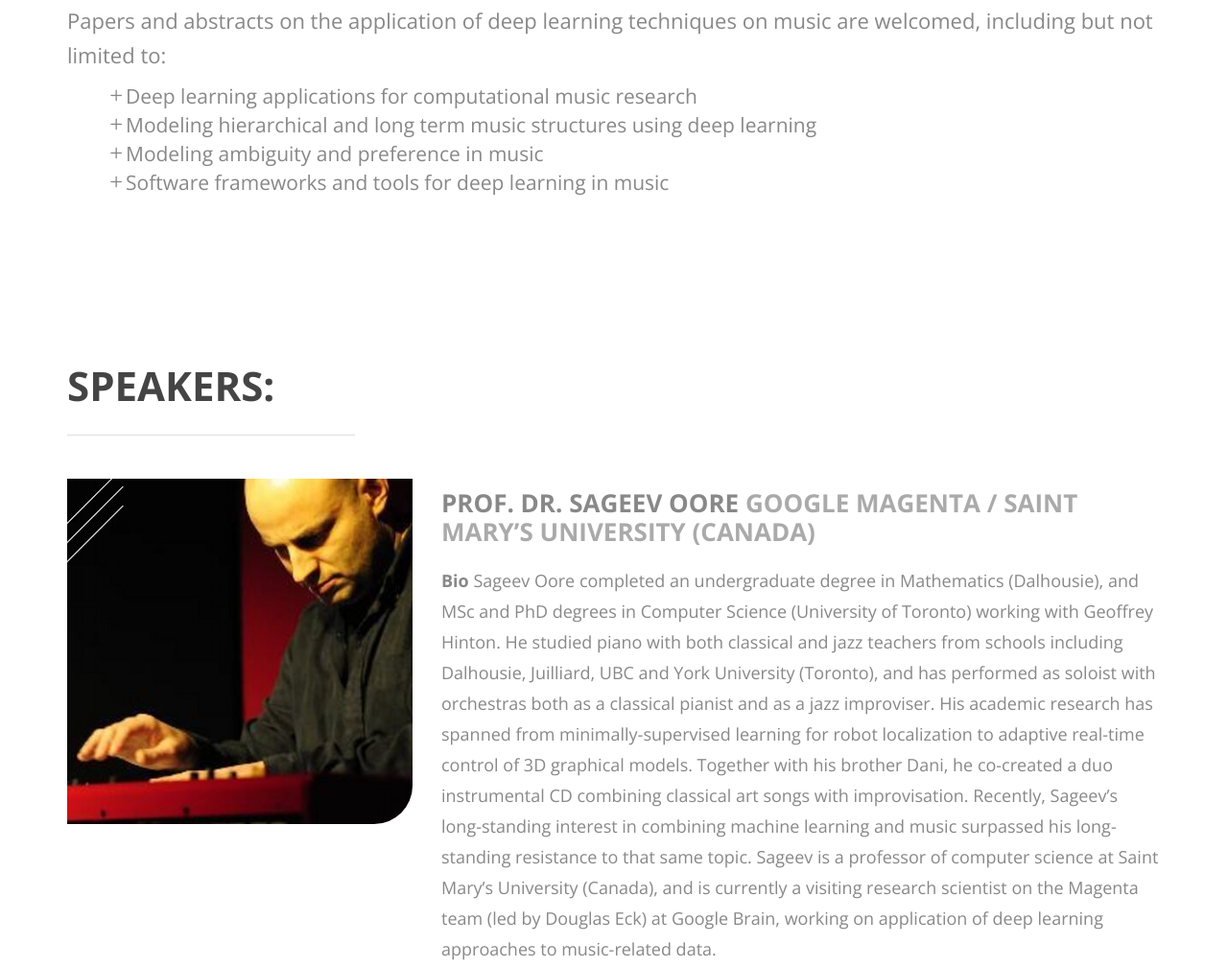
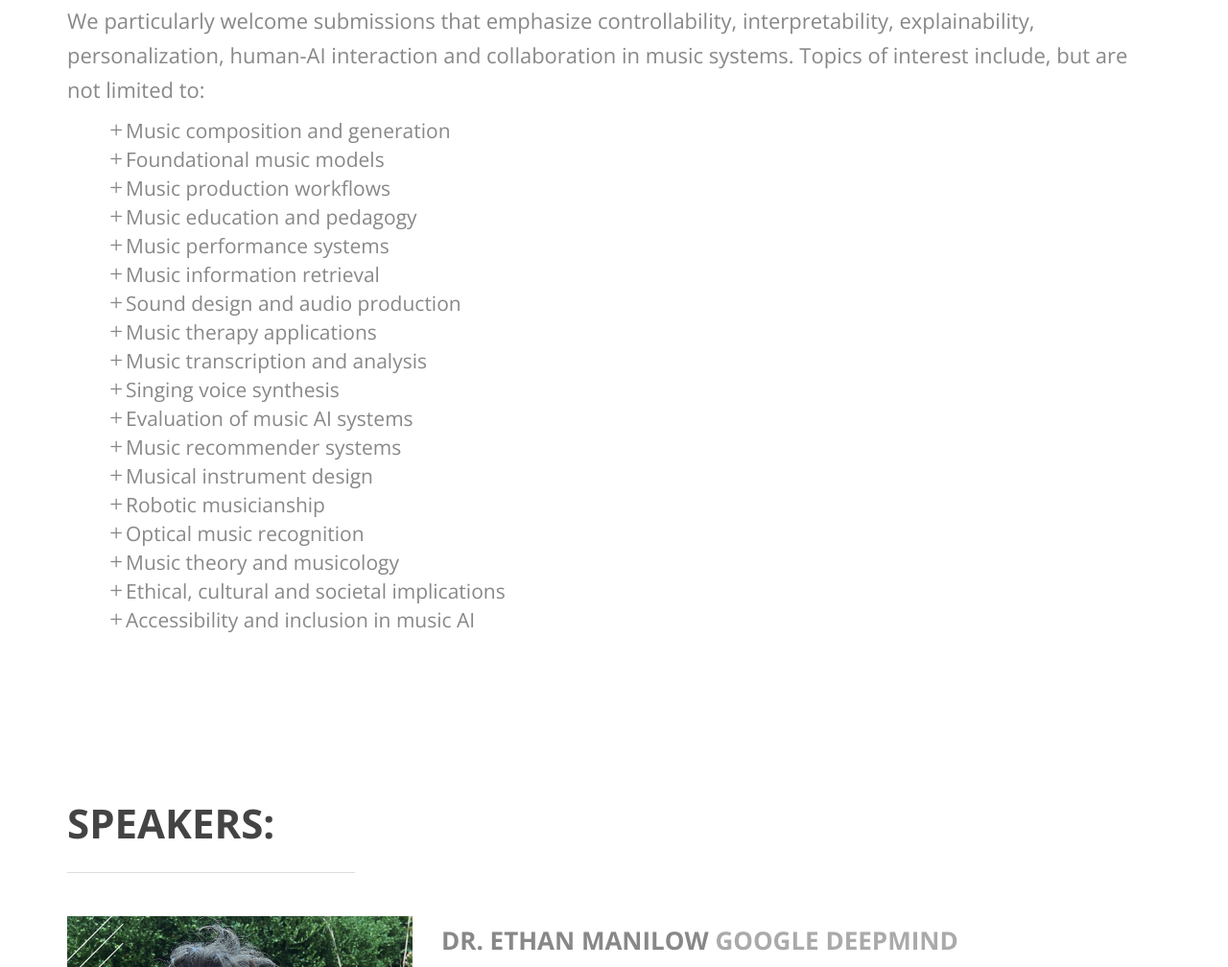
Before and after one commit to AMAAI-Lab/EAIM2026, a plain HTML site: page index.html in a window 1280 px wide. Shown: the part 1541-2549 px from the top of the page at 96% size. Drawn offline with nearby package versions, Linux system fonts and the light colour scheme.

Commit message:
added topics

```diff
--- a/index.html
+++ b/index.html
@@ -38,16 +38,6 @@
 
 <body>
 
-    <script>
-        (function(i,s,o,g,r,a,m){i['GoogleAnalyticsObject']=r;i[r]=i[r]||function(){
-         (i[r].q=i[r].q||[]).push(arguments)},i[r].l=1*new Date();a=s.createElement(o),
-         m=s.getElementsByTagName(o)[0];a.async=1;a.src=g;m.parentNode.insertBefore(a,m)
-         })(window,document,'script','https://www.google-analytics.com/analytics.js','ga');
-
-         ga('create', 'UA-2441516-22', 'auto');
-         ga('send', 'pageview');
-
-        </script>
 
 
 <!-- Loader -->
@@ -107,22 +97,29 @@
                 <div class="divider-1 wow fadeInUp block-2-box "><span></span></div>
                 <p> This full day workshop, part of a new annual series on the latest developments in AI for music, explores the emerging frontier of AI technologies that serve not just as automation tools but as collaborators in creative expression. As AI systems reshape how music is composed, performed, and produced, this workshop highlights the importance of keeping humans actively in the loop through prompt-based interfaces, multimodal workflows and other interactive AI tools. We aim to explore the latest research in human-centric AI for music and discuss how systems can empower humans to guide, steer, and shape AI outputs through intuitive interfaces, interactive workflows, interpretable systems and meaningful user-controls. While early music AI focused on fully autonomous models, the field is increasingly shifting toward co-creative and controllable systems, reflecting growing recognition that meaningful musical outcomes arise through human-machine collaboration. As the inaugural workshop in this planned annual series, we will explore how AI systems can be designed to amplify rather than replace human creativity.
                 </p>
-                <p> Papers and abstracts on the application of deep learning techniques on music are welcomed, including but not limited to:
+                <p> We particularly welcome submissions that emphasize controllability, interpretability, explainability, personalization, human-AI interaction and collaboration in music systems. Topics of interest include, but are not limited to:
 
                 <ul style="font-size: 1.5em; text-align:left; list-style-type:none">
-                    <li><span aria-hidden="true" class="icon_plus list-icon"></span>Deep learning applications for
-                        computational music research
-                    </li>
-                    <li><span aria-hidden="true" class="icon_plus list-icon"></span>Modeling hierarchical and long
-                        term music structures using deep learning
-                    </li>
-                    <li><span aria-hidden="true" class="icon_plus list-icon"></span>Modeling ambiguity and preference
-                        in music
-                    </li>
-                    <li><span aria-hidden="true" class="icon_plus list-icon"></span>Software frameworks and tools for
-                        deep learning in music
-                    </li>
+                    <li><span aria-hidden="true" class="icon_plus list-icon"></span>Music composition and generation</li>
+                    <li><span aria-hidden="true" class="icon_plus list-icon"></span>Foundational music models</li>
+                    <li><span aria-hidden="true" class="icon_plus list-icon"></span>Music production workflows</li>
+                    <li><span aria-hidden="true" class="icon_plus list-icon"></span>Music education and pedagogy</li>
+                    <li><span aria-hidden="true" class="icon_plus list-icon"></span>Music performance systems</li>
+                    <li><span aria-hidden="true" class="icon_plus list-icon"></span>Music information retrieval</li>
+                    <li><span aria-hidden="true" class="icon_plus list-icon"></span>Sound design and audio production</li>
+                    <li><span aria-hidden="true" class="icon_plus list-icon"></span>Music therapy applications</li>
+                    <li><span aria-hidden="true" class="icon_plus list-icon"></span>Music transcription and analysis</li>
+                    <li><span aria-hidden="true" class="icon_plus list-icon"></span>Singing voice synthesis</li>
+                    <li><span aria-hidden="true" class="icon_plus list-icon"></span>Evaluation of music AI systems</li>
+                    <li><span aria-hidden="true" class="icon_plus list-icon"></span>Music recommender systems</li>
+                    <li><span aria-hidden="true" class="icon_plus list-icon"></span>Musical instrument design</li>
+                    <li><span aria-hidden="true" class="icon_plus list-icon"></span>Robotic musicianship</li>
+                    <li><span aria-hidden="true" class="icon_plus list-icon"></span>Optical music recognition</li>
+                    <li><span aria-hidden="true" class="icon_plus list-icon"></span>Music theory and musicology</li>
+                    <li><span aria-hidden="true" class="icon_plus list-icon"></span>Ethical, cultural and societal implications</li>
+                    <li><span aria-hidden="true" class="icon_plus list-icon"></span>Accessibility and inclusion in music AI</li>
                 </ul>
+
                 </p>
             </div>
         </div>
@@ -154,14 +151,14 @@
             <div class="col-sm-4 block-2-box block-2-left block-2-media wow fadeInLeft">
                 <div class="block-2-img-container">
 
-                <img src="assets/img/about/sageev.jpg" alt="" data-at2x="assets/img/about/sageev.jpg">
+                <img src="assets/img/about/ethan.png" alt="" data-at2x="assets/img/about/ethan.png">
                                                 <div class="img-container-line line-1"></div>
                                                 <div class="img-container-line line-2"></div>
                                                 <div class="img-container-line line-3"></div>
                 </div>
             </div>
             <div class="col-sm-8 block-2-box block-2-right wow fadeInUp">
-            <h3>Prof. dr. Sageev Oore <span>Google Magenta / Saint Mary’s University (Canada)</span> </h3>
+            <h3>Dr. Ethan Manilow <span>Google DeepMind</span> </h3>
 
 <!--            <p><b>Using Deep Learning and Reinforcement Learning to Generate Music Audio and Scores</b></p>-->
 <!--            -->
@@ -174,9 +171,8 @@
 <!--                -->
                 <p>
                 <b>Bio</b>
-Sageev Oore completed an undergraduate degree in Mathematics (Dalhousie), and MSc and PhD degrees in Computer Science (University of Toronto) working with Geoffrey Hinton. He studied piano with both classical and jazz teachers from schools including Dalhousie, Juilliard, UBC and York University (Toronto), and has performed as soloist with orchestras both as a classical pianist and as a jazz improviser. His academic research has spanned from minimally-supervised learning for robot localization to adaptive real-time control of 3D graphical models. Together with his brother Dani, he co-created a duo instrumental CD combining classical art songs with improvisation. Recently, Sageev’s long-standing interest in combining machine learning and music surpassed his long-standing resistance to that same topic. Sageev is a professor of computer science at Saint Mary’s University (Canada), and is currently a visiting research scientist on the Magenta team (led by Douglas Eck) at Google Brain, working on application of deep learning approaches to music-related data.
-                </p>
-
+Ethan is currently a Senior Research
+Scientist at Google DeepMind on the Magenta Team. He finished his PhD in Computer Science working under Bryan Pardo in the Interactive Audio Lab at Northwestern University. During his PhD, he spent two years as a Student Researcher with Magenta and prior to that, he spent a year and half as Student Researcher at MERL on the Speech and Audio Team. His research centers on making machine learning systems that listen to and understand musical audio in an effort to make tools that can better assist artists.                </p>
             </div>
 
 
@@ -195,7 +191,7 @@ Sageev Oore completed an undergraduate degree in Mathematics (Dalhousie), and MS
     <div class="container">
         <div class="row">
             <div class="col-sm-8 block-2-box block-2-left wow fadeInLeft">
-            <h3>dr. Oriol Nieto / <span>Pandora</span></h3>
+            <h3>Dr. Elio Quinton / <span>Universal Music Group</span></h3>
 <!--            <p><p><b>Deep Learning at Pandora</b></p>-->
 <!--            <p>-->
 <!--            -->
@@ -206,13 +202,13 @@ Sageev Oore completed an undergraduate degree in Mathematics (Dalhousie), and MS
                 <p>
                 <b>Bio</b>
 
-                Oriol Nieto, born in Barcelona in 1983, is a data scientist at Pandora. He obtained his Ph.D in Music Data Science from the Music and Audio Research Lab at NYU (New York, NY, USA) in 2015. He holds an M.A. in Music, Science and Technology from Stanford University (Stanford, CA, USA), an M.Sc in Information Technologies from Pompeu Fabra University (Barcelona, Spain), and a B.Sc. in Computer Science from Polytechnic University of Catalonia (Barcelona, Spain). His research focuses on topics such as music information retrieval, large scale recommendation systems, and machine learning with especial emphasis on deep architectures. He plays guitar, violin, and sings (and screams) in his spare time.
-                </p>
+                Elio is a scientist, engineer and leader with over a decade of experience in Artificial Intelligence, Machine Learning, and Audio Technology. Currently VP of Artificial Intelligence at Universal Music Group (UMG) and advisor to creative AI startups, he founded and leads the Music & Audio Machine Learning Lab (MAML), the first ever Machine Learning R\&D group in the recorded music industry. MAML's mission is to invent and build next-generation AI/ML tools to support and empower artists and industry professionals globally. Trained as both a scientist, engineer and musician, Elio holds a PhD in ML and Audio DSP from the Center for Digital Music, a Physics MSc, a Music Technology MA, and a diploma in Commercial Music performance from BIMM London.
+            </p>
 
             </div>
             <div class="col-sm-4 block-2-box block-2-left wow fadeInLeft">
                 <div class="block-2-img-container">
-                    <img src="assets/img/about/oriol.jpg" alt="" data-at2x="assets/img/about/oriol.jpg">
+                    <img src="assets/img/about/elio.jpg" alt="" data-at2x="assets/img/about/elio.jpg">
                     <div class="img-container-line line-1"></div>
                     <div class="img-container-line line-2"></div>
                     <div class="img-container-line line-3"></div>
```
Also changed, not shown: assets/img/about/elio.jpg (added), assets/img/about/ethan.png (added).
